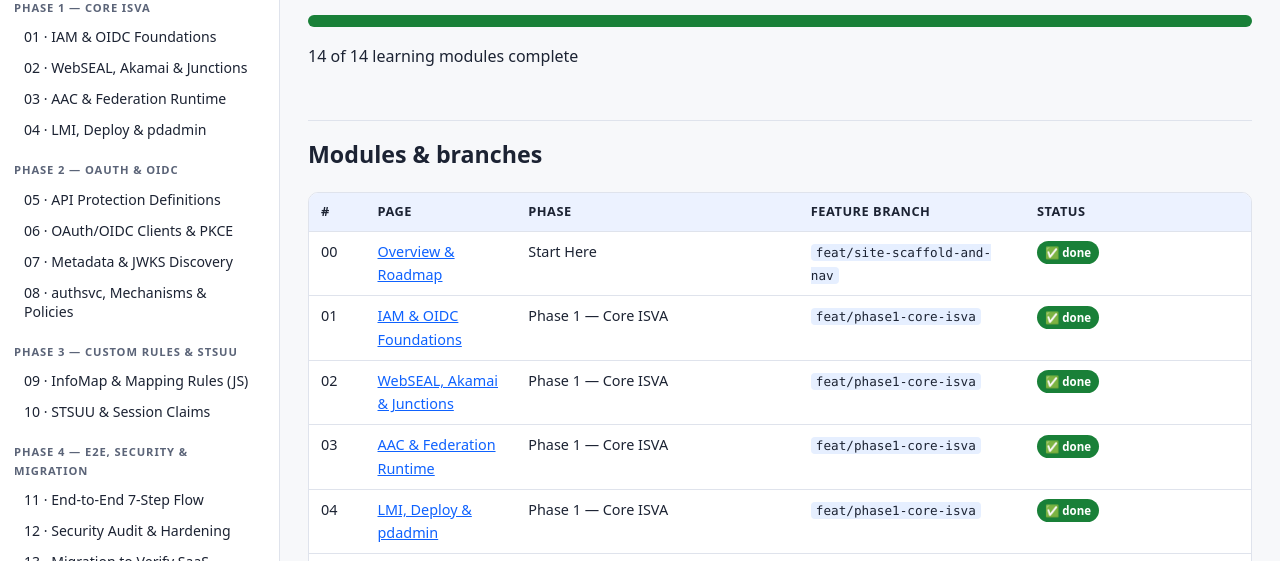
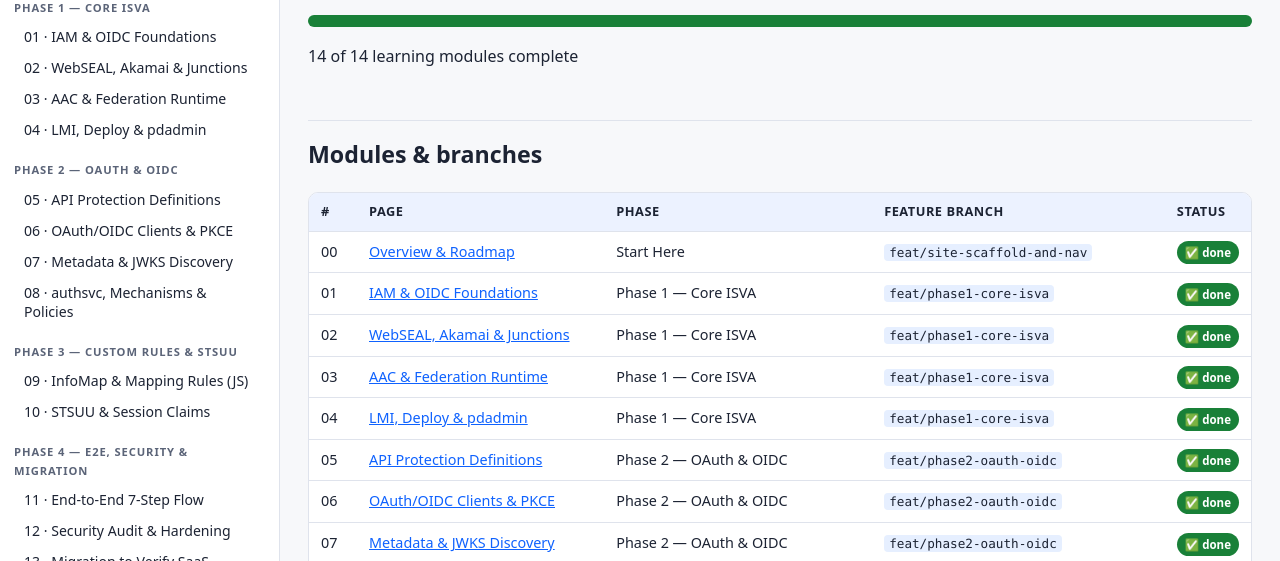
Before and after one commit to twobudgies/isva-documentation, a plain HTML site: page progress.html in a window 1280 px wide. Shown: the part 199-760 px from the top of the page. Drawn offline with Linux system fonts and the light colour scheme.

Commit message:
fix: per-table grid layout classes, stop letter-level wrapping squeezing columns
Co-Authored-By: Claude Sonnet 5.5 <noreply@anthropic.com>

```diff
--- a/assets/site.css
+++ b/assets/site.css
@@ -45,7 +45,7 @@ a{color:var(--brand)}
 #themeBtn{border:1px solid var(--line);background:var(--panel);color:var(--ink);border-radius:8px;padding:4px 10px;cursor:pointer}
 main{margin-left:var(--side);padding:28px 28px 60px;max-width:calc(var(--side) + 1100px)}
 main>*{max-width:1040px;min-width:0}
-main{overflow-wrap:anywhere}
+main{overflow-wrap:break-word}
 html,body{overflow-x:hidden}
 .table-wrap pre,.table-wrap code{overflow-wrap:normal}
 h1{font-size:2rem;line-height:1.25;margin:.2em 0 .4em}
@@ -107,18 +107,21 @@ figure.diagram{margin:16px 0}
   h1{font-size:1.6rem}
 }
 
-/* Multi-column playbook tables: fixed, predictable column widths; code wraps inside cells */
-.table-wrap table:has(th:nth-child(4)){table-layout:fixed;min-width:760px}
-.table-wrap table:has(th:nth-child(4)) th:nth-child(1){width:20%}
-.table-wrap table:has(th:nth-child(4)) th:nth-child(2){width:22%}
-.table-wrap table:has(th:nth-child(4)) th:nth-child(3){width:36%}
-.table-wrap table:has(th:nth-child(4)) th:nth-child(4){width:22%}
-.table-wrap table:has(th:nth-child(5)){min-width:900px}
-.table-wrap table:has(th:nth-child(5)) th:nth-child(1){width:6%}
-.table-wrap table:has(th:nth-child(5)) th:nth-child(2){width:16%}
-.table-wrap table:has(th:nth-child(5)) th:nth-child(3){width:30%}
-.table-wrap table:has(th:nth-child(5)) th:nth-child(4){width:24%}
-.table-wrap table:has(th:nth-child(5)) th:nth-child(5){width:24%}
-.table-wrap td pre{margin:0;white-space:pre-wrap;word-break:break-all;font-size:.74rem;padding:8px 10px}
+/* Tables: JS (site.js tagTables) adds a layout class based on the first header */
+.table-wrap td code,.table-wrap td pre{word-break:break-all}
+.table-wrap td pre{margin:0;white-space:pre-wrap;font-size:.74rem;padding:8px 10px}
 .table-wrap td pre button{display:none}
-.table-wrap td{overflow-wrap:anywhere;word-break:normal}
+.table-wrap table.pb4,.table-wrap table.pb5,.table-wrap table.steps{table-layout:fixed}
+.table-wrap table.pb4{min-width:780px}
+.table-wrap table.pb4 th:nth-child(1){width:20%}.table-wrap table.pb4 th:nth-child(2){width:22%}
+.table-wrap table.pb4 th:nth-child(3){width:36%}.table-wrap table.pb4 th:nth-child(4){width:22%}
+.table-wrap table.pb5{min-width:980px}
+.table-wrap table.pb5 th:nth-child(1){width:6%}.table-wrap table.pb5 th:nth-child(2){width:16%}
+.table-wrap table.pb5 th:nth-child(3){width:18%}.table-wrap table.pb5 th:nth-child(4){width:34%}
+.table-wrap table.pb5 th:nth-child(5){width:26%}
+.table-wrap table.steps{min-width:980px}
+.table-wrap table.steps th:nth-child(1){width:5%}.table-wrap table.steps th:nth-child(2){width:15%}
+.table-wrap table.steps th:nth-child(3){width:32%}.table-wrap table.steps th:nth-child(4){width:24%}
+.table-wrap table.steps th:nth-child(5){width:24%}
+.table-wrap table.numfirst th:first-child,.table-wrap table.numfirst td:first-child{width:48px;white-space:nowrap}
+.table-wrap table.acl{min-width:900px}
--- a/assets/site.js
+++ b/assets/site.js
@@ -27,6 +27,17 @@ function el(tag, attrs = {}, html = '') {
   const e = document.createElement(tag);
   for (const [k, v] of Object.entries(attrs)) e.setAttribute(k, v);
   e.innerHTML = html; return e;
+}
+
+function tagTables() {
+  document.querySelectorAll('.table-wrap table').forEach(t => {
+    const hs = [...t.rows[0].cells].map(c => c.textContent.trim().toLowerCase());
+    if (hs[0] === 'symptom' && hs.length === 4) t.classList.add('pb4');
+    else if (hs[0] === 'step' && hs.length === 5) t.classList.add('pb5');
+    else if (hs[0] === '#' && hs.length === 5 && hs[1].startsWith('from')) t.classList.add('steps');
+    else if (hs[0] === '#') t.classList.add('numfirst');
+    if (hs[0] === 'path' && hs.length === 5) t.classList.add('acl');
+  });
 }
 
 function buildSidebar() {
@@ -185,5 +196,5 @@ function fillProgress() {
 }
 
 try { const t = localStorage.getItem('theme'); if (t) document.documentElement.dataset.theme = t; } catch (e) {}
-buildSidebar(); buildTopbar(); buildPager(); buildToc(); wireSearch(); addCopyButtons(); fillProgress();
+tagTables(); buildSidebar(); buildTopbar(); buildPager(); buildToc(); wireSearch(); addCopyButtons(); fillProgress();
 renderMermaid();
```
